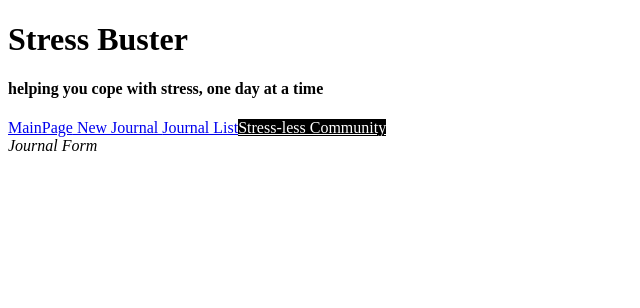
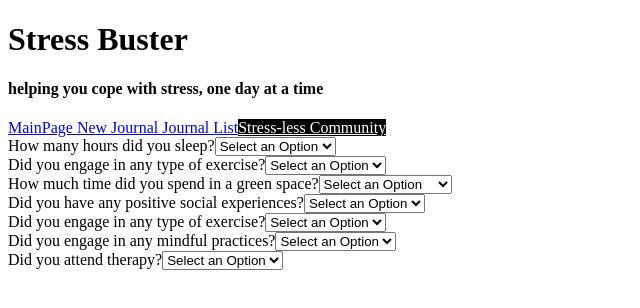
Before and after one commit to timmyyan-git/stress-buster-health-journal, a React (Create React App) app in the folder project/: page /JournalForm in a window 1280 px wide. Shown: the top 308 px of the page, without its empty margins (0-640 px from the left). Built offline with nearby package versions, Linux system fonts and the light colour scheme; no server answers.

Commit message:
started forum

```diff
--- a/project/src/JournalForm.js
+++ b/project/src/JournalForm.js
@@ -1,8 +1,91 @@
+import React, { useState } from 'react';
+import ReactDOM from 'react-dom';
+
+
+
+
+
 function JournalForm (){
+
+
+    function handleSubmit(event) {
+        event.preventDefault()
+        console.log(event.target.username.value)
+      }
 
     return (
         <div>
-            <em>Journal Form</em>
+            <form onSubmit={handleSubmit}>
+            <label htmlFor="type">How many hours did you sleep?</label>
+            <select id="type">
+            <option>Select an Option</option>
+             <option> 0 Hours</option>
+            <option > 1 Hour</option>
+             <option> 2 Hours</option>
+             <option> 3 Hours</option>
+             <option> 4 Hours</option>
+             <option> 5 Hours</option>
+             <option> 6 Hours</option>
+             <option> 7 Hours</option>
+             <option> 8 Hours</option>
+             <option> 9+ Hours</option>
+            </select>
+
+               <br/>
+
+            <label htmlFor="type">Did you engage in any type of exercise?</label>
+            <select id="type">
+             <option>Select an Option</option>
+             <option>Yes</option>
+            <option> No</option>
+            </select>
+
+                <br/>
+
+            <label htmlFor="type">How much time did you spend in a green space?</label>
+            <select id="type">
+             <option>Select an Option</option>
+             <option>0 Hours</option>
+            <option> less than 30 mins </option>
+            <option> more than 30 mins</option>
+            </select>
+
+            <br/>
+
+            <label htmlFor="type">Did you have any positive social experiences?</label>
+            <select id="type">
+             <option>Select an Option</option>
+             <option>Yes</option>
+            <option> No</option>
+            </select>
+
+            <br/>
+
+            <label htmlFor="type">Did you engage in any type of exercise?</label>
+            <select id="type">
+             <option>Select an Option</option>
+             <option>Yes</option>
+            <option> No</option>
+            </select>
+
+            <br/>
+
+            <label htmlFor="type">Did you engage in any mindful practices?</label>
+            <select id="type">
+             <option>Select an Option</option>
+             <option>Yes</option>
+            <option> No</option>
+            </select>
+
+            <br/>
+
+            <label htmlFor="type">Did you attend therapy?</label>
+            <select id="type">
+             <option>Select an Option</option>
+             <option>Yes</option>
+            <option> No</option>
+            </select>
+      </form>
         </div>
     )
 }
```
